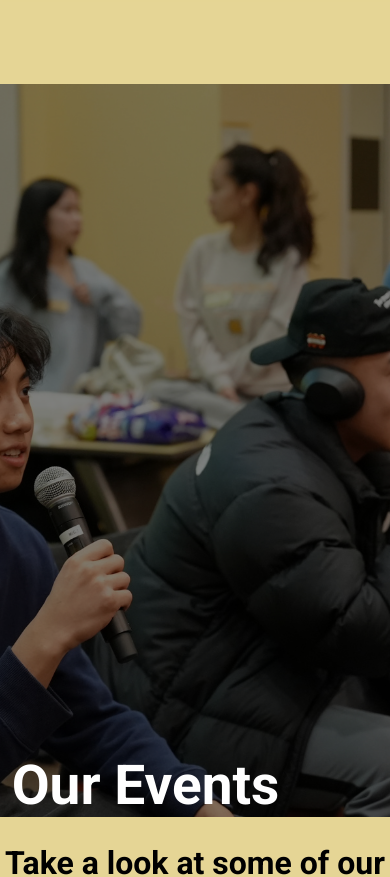
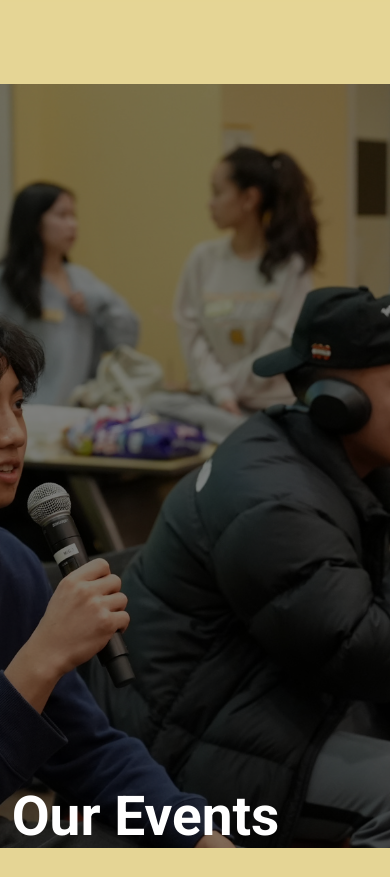
Before and after one commit to SayeGorgor/ksuvsa, a React (Vite) app: page /events in a window 390 px wide. Shown: the top 877 px of the page. Built offline with nearby package versions, Linux system fonts and the light colour scheme; a web font is replaced by a local one.

Commit message:
fixed mobile section stretch bug for most browsers

```diff
--- a/src/pages/CultureShowPage.css
+++ b/src/pages/CultureShowPage.css
@@ -106,7 +106,8 @@
 #cs-page-hero-section {
     position: relative;
     width: 100%;
-    height: 87dvh;
+    height: calc(100vh - 5rem);
+    height: calc(100svh - 5rem);
 }
 
 #cs-page-hero-img {
--- a/src/pages/EventsPage.css
+++ b/src/pages/EventsPage.css
@@ -24,7 +24,8 @@
 #events-page-hero-container {
     display: flex;
     position: relative;
-    height: 86.9dvh;
+    height: calc(100vh - 5rem);
+    height: calc(100svh - 5rem);
     width: 100%;
     color: white;
     /* background-color: white;
```
